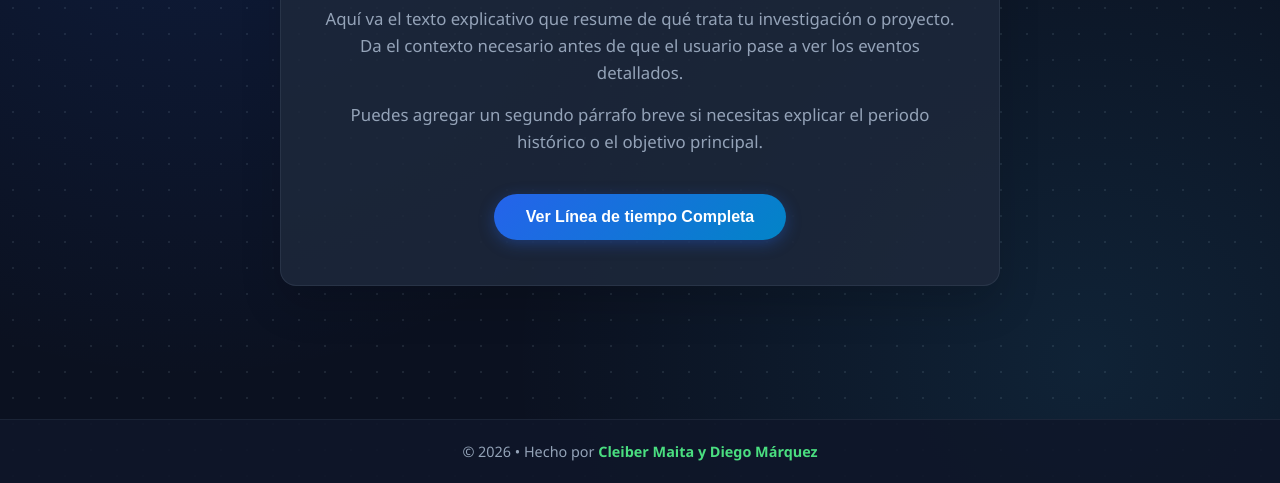
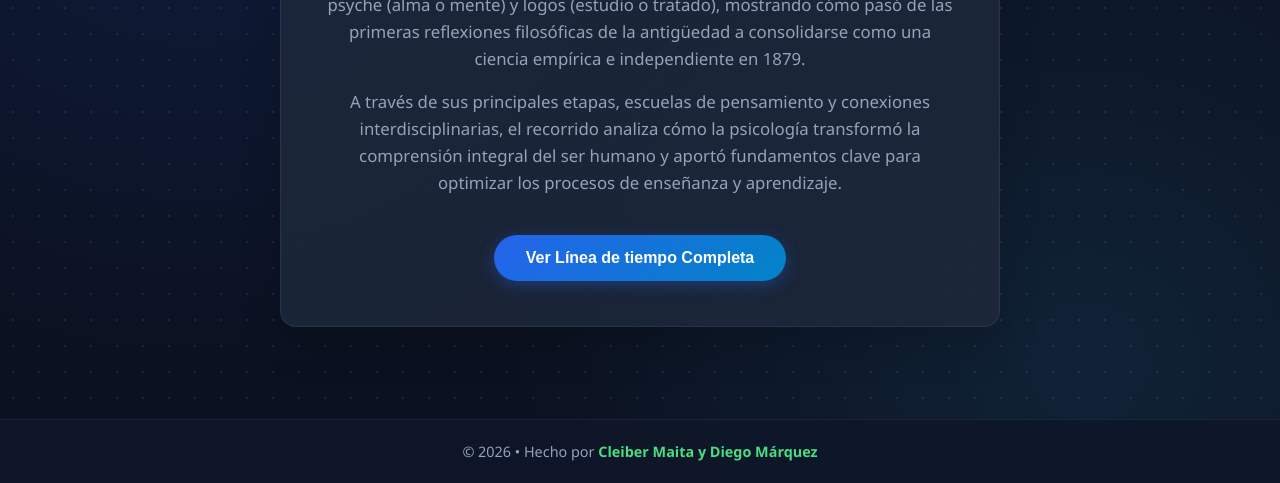
Before and after one commit to maitacleiber16-lab/linea-de-tiempo, a plain HTML site: page index.html in a window 1280 px wide. Shown: the part 317-800 px from the top of the page. Drawn offline with Linux system fonts and the light colour scheme.

Commit message:
Update index.html

```diff
--- a/index.html
+++ b/index.html
@@ -21,8 +21,8 @@
     <main class="contenedor-inicio">
         <div class="cuadro-resumen">
             <h1>Contexto General</h1>
-            <p>Aquí va el texto explicativo que resume de qué trata tu investigación o proyecto. Da el contexto necesario antes de que el usuario pase a ver los eventos detallados.</p>
-            <p>Puedes agregar un segundo párrafo breve si necesitas explicar el periodo histórico o el objetivo principal.</p>
+            <p>Esta línea de tiempo recorre el origen y la evolución de la psicología del griego psyche (alma o mente) y logos (estudio o tratado), mostrando cómo pasó de las primeras reflexiones filosóficas de la antigüedad a consolidarse como una ciencia empírica e independiente en 1879.</p>
+            <p>A través de sus principales etapas, escuelas de pensamiento y conexiones interdisciplinarias, el recorrido analiza cómo la psicología transformó la comprensión integral del ser humano y aportó fundamentos clave para optimizar los procesos de enseñanza y aprendizaje.</p>
             <button id="btn-redirigir" class="btn-explorar">Ver Línea de tiempo Completa</button>
         </div>
     </main>
```
